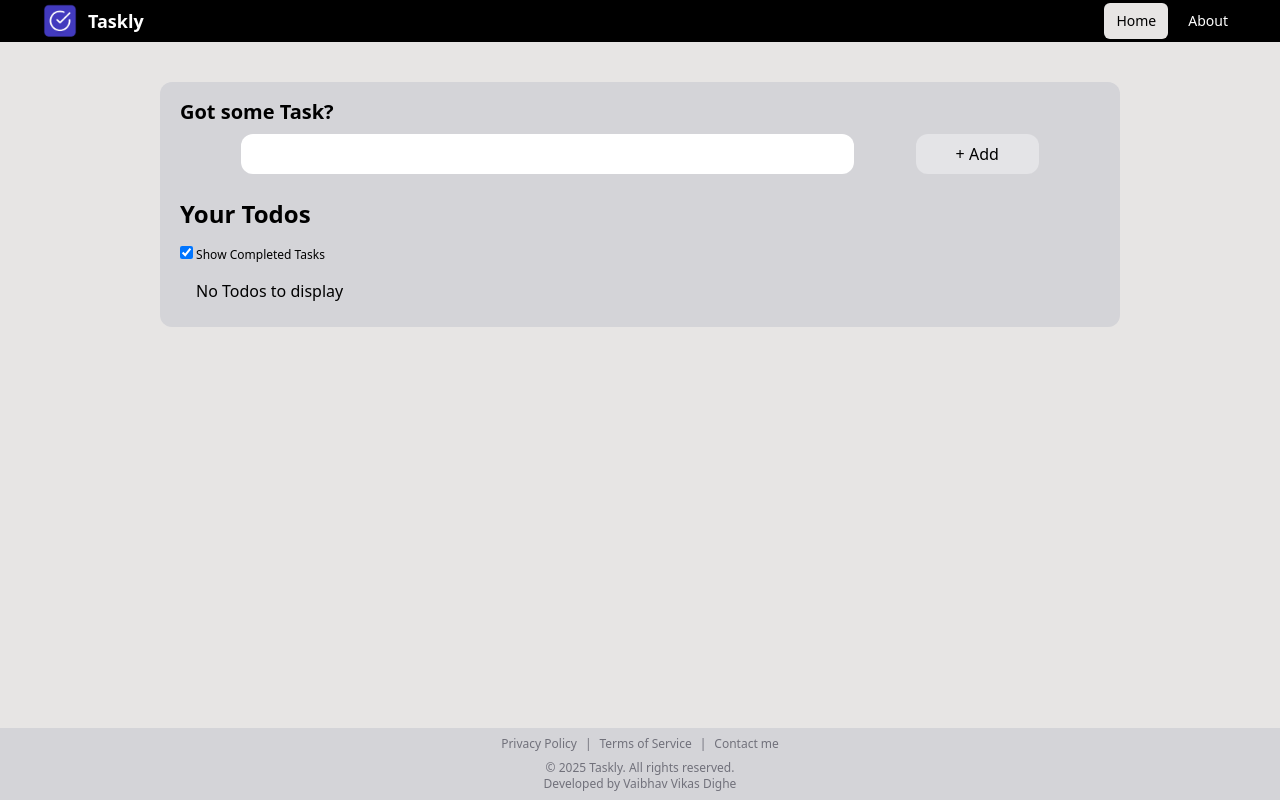
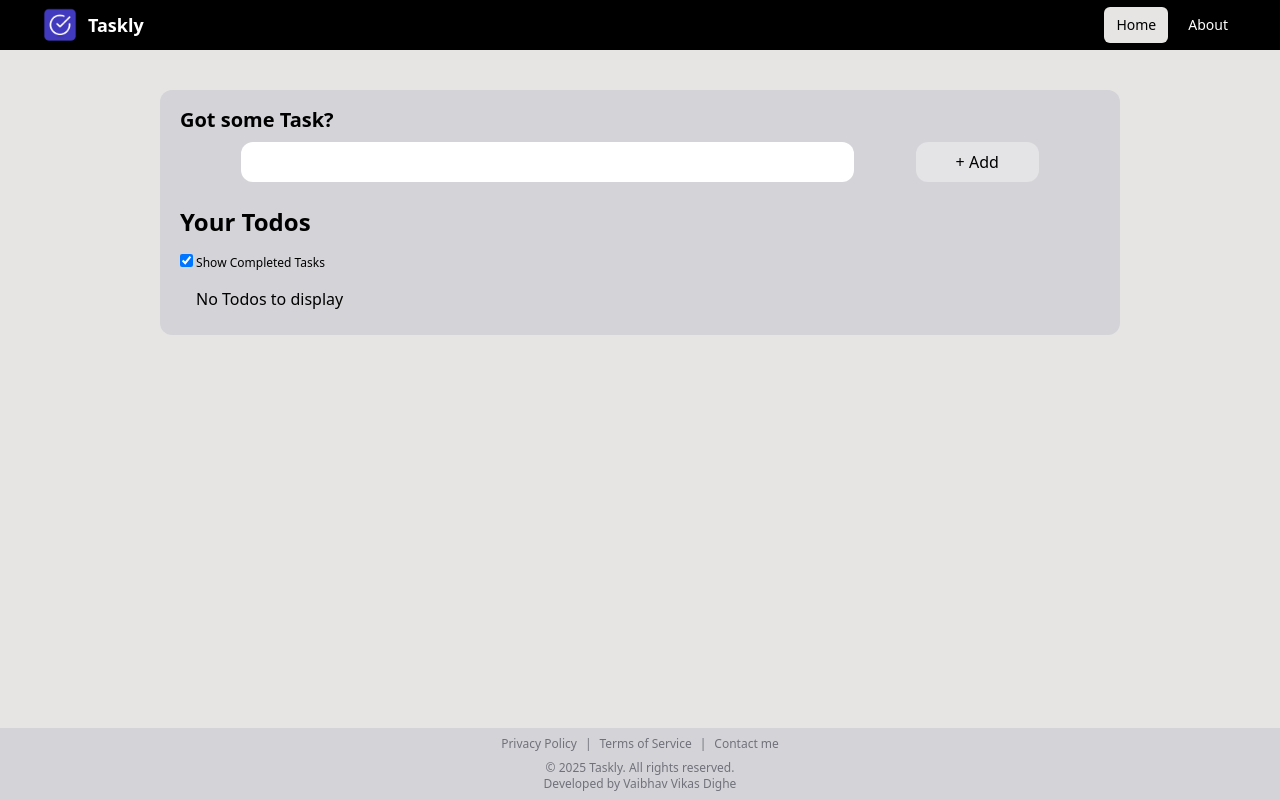
Before and after one commit to Vaibhavvdighe/taskly2.0, a React (Vite) app: page / in a window 1280 px wide. Built offline with nearby package versions, Linux system fonts and the light colour scheme.

Commit message:
Update Navbar.jsx

```diff
--- a/src/components/Navbar.jsx
+++ b/src/components/Navbar.jsx
@@ -4,7 +4,7 @@ import { NavLink } from "react-router-dom";
 
 const Navbar = () => {
   return (
-    <div className='flex justify-between md:px-5 bg-black text-white w-full md:text-md text-sm h-full'>
+    <div className='flex justify-between md:px-5 p-1 bg-black text-white w-full md:text-md text-sm h-full'>
 
         <div className='flex items-center md:mx-3'>
             <img src={logo} alt="Logo" className="md:w-14 w-10"/>
```
